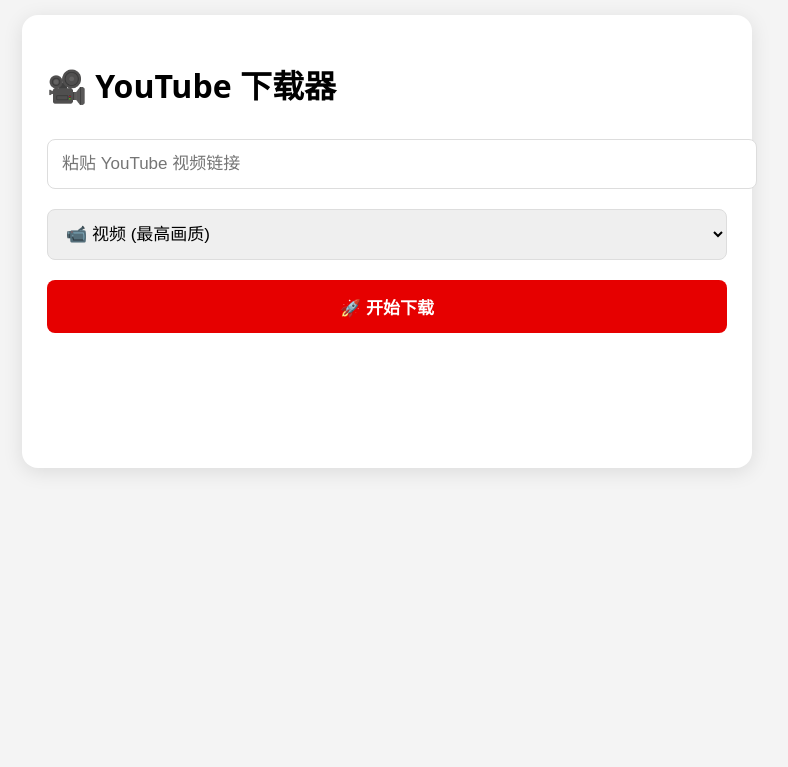
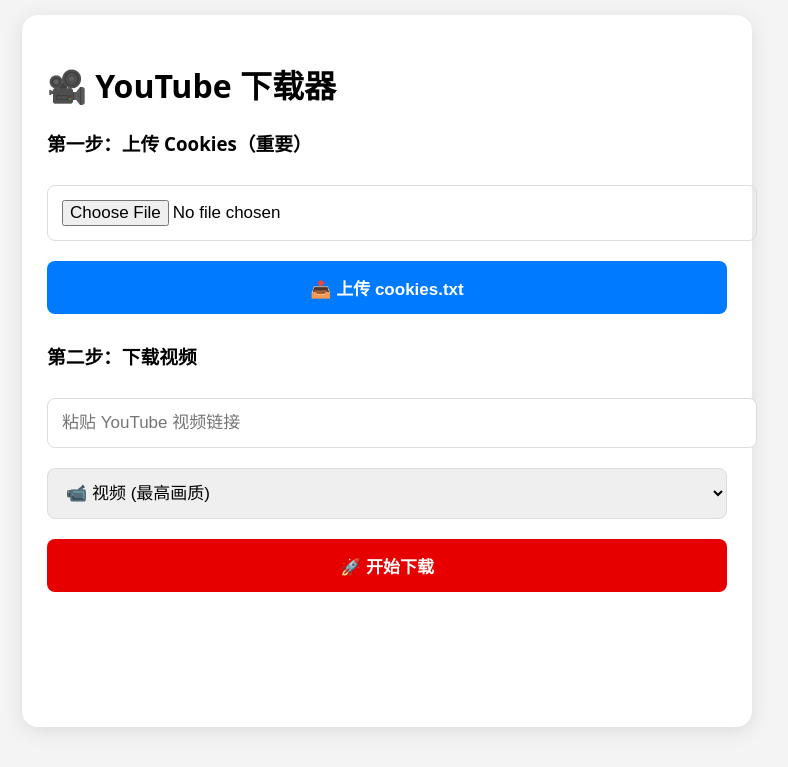
Before and after one commit to tao32159/youtube-downloader, a Flask app: page / in a window 1280 px wide. Shown: the top 767 px of the page, without its empty margins (253-1041 px from the left). Run offline with Flask 3, Linux system fonts and the light colour scheme; parts of the project's set-up code (start-up, migrations or seed data) failed here and were passed over.

Commit message:
Update index.html

```diff
--- a/templates/index.html
+++ b/templates/index.html
@@ -11,22 +11,47 @@
     input, select {border:1px solid #ddd;}
     button {background:#e60000; color:white; border:none; font-weight:bold;}
     button:active {background:#cc0000;}
+    .cookies-btn {background:#007bff;}
     #status {margin-top:20px; padding:15px; border-radius:8px; min-height:50px;}
   </style>
 </head>
 <body>
   <div class="container">
     <h1>🎥 YouTube 下载器</h1>
+
+    <h3>第一步：上传 Cookies（重要）</h3>
+    <input type="file" id="cookiesFile" accept=".txt">
+    <button class="cookies-btn" onclick="uploadCookies()">📤 上传 cookies.txt</button>
+
+    <h3>第二步：下载视频</h3>
     <input type="text" id="url" placeholder="粘贴 YouTube 视频链接" />
     <select id="format">
       <option value="video">📹 视频 (最高画质)</option>
       <option value="audio">🎵 音频 (MP3)</option>
     </select>
     <button onclick="startDownload()">🚀 开始下载</button>
+
     <div id="status"></div>
   </div>
 
   <script>
+    async function uploadCookies() {
+      const fileInput = document.getElementById('cookiesFile');
+      if (!fileInput.files[0]) return alert("请先选择 cookies.txt 文件");
+
+      const form = new FormData();
+      form.append('cookies', fileInput.files[0]);
+
+      const res = await fetch('/upload_cookies', {method: 'POST', body: form});
+      const data = await res.json();
+
+      if (data.success) {
+        alert(data.message);
+      } else {
+        alert(data.error);
+      }
+    }
+
     async function startDownload() {
       const url = document.getElementById('url').value.trim();
       const fmt = document.getElementById('format').value;
@@ -56,7 +81,7 @@
           clearInterval(interval);
           statusDiv.innerHTML = `❌ 下载失败: ${p.error}`;
         }
-      }, 1200);
+      }, 1500);
     }
   </script>
 </body>
```
